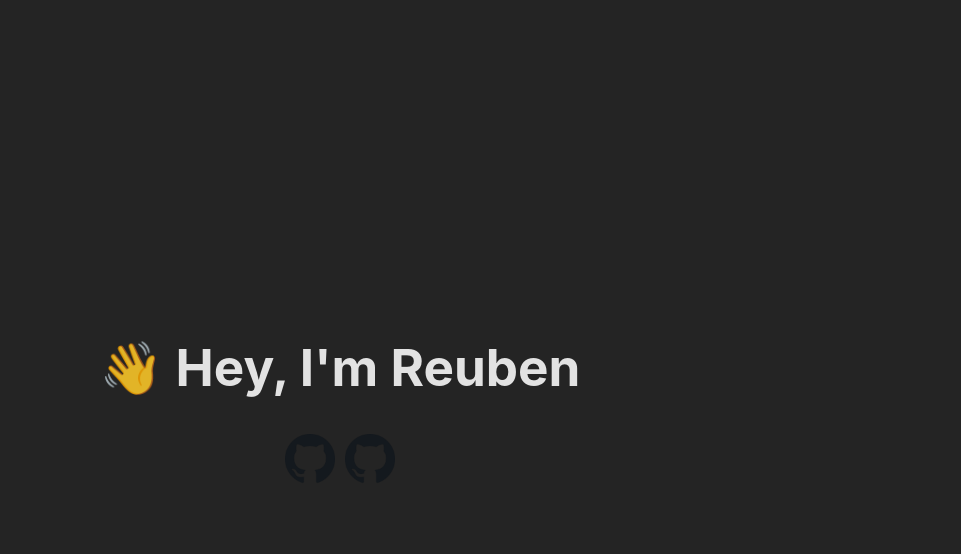
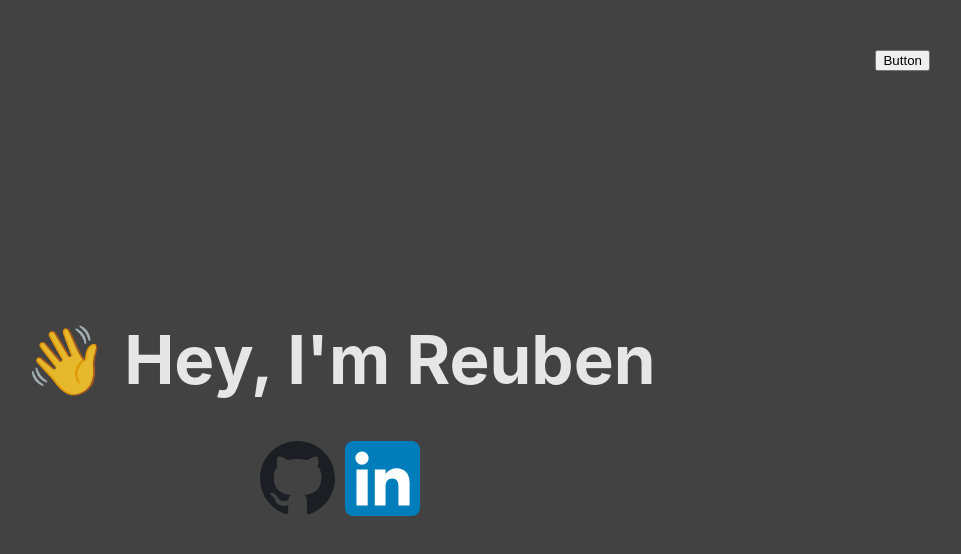
Before and after one commit to reubenjds/simple-website, a React (Vite) app: page / in a window 1280 px wide. Shown: the top 554 px of the page, without its empty margins (300-1261 px from the left). Built offline with nearby package versions, Linux system fonts and the light colour scheme.

Commit message:
Added themes

```diff
--- a/src/Logos.jsx
+++ b/src/Logos.jsx
@@ -1,15 +1,20 @@
-import github from './github.png';
-
-
 function Logos() {
     return (
         <>
-        <a href='https://github.com/reubenjds' target='_blank'><img src={github} alt="Logo" /></a>
-        <a href='https://github.com/reubenjds' target='_blank'><img src={github} alt="Logo" /></a>
+        <a class="pad" href='https://github.com/reubenjds' target='_blank'>
+            <svg  width="75" height="75" viewBox="0 0 16 16" fill="none" xmlns="http://www.w3.org/2000/svg">
+            <path class="hover-red" fill-rule="evenodd" clip-rule="evenodd" d="M8 0C3.58 0 0 3.58 0 8C0 11.54 2.29 14.53 5.47 15.59C5.87 15.66 6.02 15.42 6.02 15.21C6.02 15.02 6.01 14.39 6.01 13.72C4 14.09 3.48 13.23 3.32 12.78C3.23 12.55 2.84 11.84 2.5 11.65C2.22 11.5 1.82 11.13 2.49 11.12C3.12 11.11 3.57 11.7 3.72 11.94C4.44 13.15 5.59 12.81 6.05 12.6C6.12 12.08 6.33 11.73 6.56 11.53C4.78 11.33 2.92 10.64 2.92 7.58C2.92 6.71 3.23 5.99 3.74 5.43C3.66 5.23 3.38 4.41 3.82 3.31C3.82 3.31 4.49 3.1 6.02 4.13C6.66 3.95 7.34 3.86 8.02 3.86C8.7 3.86 9.38 3.95 10.02 4.13C11.55 3.09 12.22 3.31 12.22 3.31C12.66 4.41 12.38 5.23 12.3 5.43C12.81 5.99 13.12 6.7 13.12 7.58C13.12 10.65 11.25 11.33 9.47 11.53C9.76 11.78 10.01 12.26 10.01 13.01C10.01 14.08 10 14.94 10 15.21C10 15.42 10.15 15.67 10.55 15.59C13.71 14.53 16 11.53 16 8C16 3.58 12.42 0 8 0Z" fill="#1B1F23"/>
+            </svg>
+        </a>
+        <a class="pad" href='https://www.linkedin.com/in/reubenjds/' target='_blank'>
+          <svg height="75" width="75" viewBox="0 0 72 72"  xmlns="http://www.w3.org/2000/svg">
+            <path class="hover-red" d="M8,72 L64,72 C68.418278,72 72,68.418278 72,64 L72,8 C72,3.581722 68.418278,-8.11624501e-16 64,0 L8,0 C3.581722,8.11624501e-16 -5.41083001e-16,3.581722 0,8 L0,64 C5.41083001e-16,68.418278 3.581722,72 8,72 Z" fill="#007EBB"/>
+            <path d="M62,62 L51.315625,62 L51.315625,43.8021149 C51.315625,38.8127542 49.4197917,36.0245323 45.4707031,36.0245323 C41.1746094,36.0245323 38.9300781,38.9261103 38.9300781,43.8021149 L38.9300781,62 L28.6333333,62 L28.6333333,27.3333333 L38.9300781,27.3333333 L38.9300781,32.0029283 C38.9300781,32.0029283 42.0260417,26.2742151 49.3825521,26.2742151 C56.7356771,26.2742151 62,30.7644705 62,40.051212 L62,62 Z M16.349349,22.7940133 C12.8420573,22.7940133 10,19.9296567 10,16.3970067 C10,12.8643566 12.8420573,10 16.349349,10 C19.8566406,10 22.6970052,12.8643566 22.6970052,16.3970067 C22.6970052,19.9296567 19.8566406,22.7940133 16.349349,22.7940133 Z M11.0325521,62 L21.769401,62 L21.769401,27.3333333 L11.0325521,27.3333333 L11.0325521,62 Z" fill="#FFF"/>
+            </svg>
+        </a>
         </>
       )
 
 }
 
-
 export default Logos
--- /dev/null
+++ b/src/Theme.jsx
@@ -0,0 +1,7 @@
+function Theme () {
+    return (
+        <button class='abs'>Button</button>
+     );
+}
+
+export default Theme ;
--- a/src/index.css
+++ b/src/index.css
@@ -5,7 +5,7 @@
 
   color-scheme: light dark;
   color: rgba(255, 255, 255, 0.87);
-  background-color: #242424;
+  background-color: #424242;
 
   font-synthesis: none;
   text-rendering: optimizeLegibility;
@@ -20,15 +20,6 @@
   text-align: center;
 }
 
-a {
-  font-weight: 500;
-  color: #646cff;
-  text-decoration: inherit;
-}
-a:hover {
-  color: #535bf2;
-}
-
 body {
   margin: 0;
   display: flex;
@@ -38,11 +29,19 @@
 }
 
 h1 {
-  font-size: 3.2em;
+  font-size: 4.2em;
   line-height: 1.1;
 }
 
-img {
-  width: 50px;
+.abs {
+  position: absolute;
+  top: 50px;
+  right: 50px;
+}
+.pad {
   padding: 5px;
 }
+
+.hover-red:hover {
+  fill: red;
+}
--- a/src/main.jsx
+++ b/src/main.jsx
@@ -2,10 +2,12 @@
 import ReactDOM from 'react-dom/client'
 import App from './App.jsx'
 import Logos from './Logos.jsx'
+import Theme from './Theme.jsx'
 import './index.css'
 
 ReactDOM.createRoot(document.getElementById('root')).render(
   <React.StrictMode>
+    <Theme />
     <App />
     <Logos/>
   </React.StrictMode>,
```
Also changed, not shown: index.html (line endings or trailing spaces), src/github.png (deleted).
